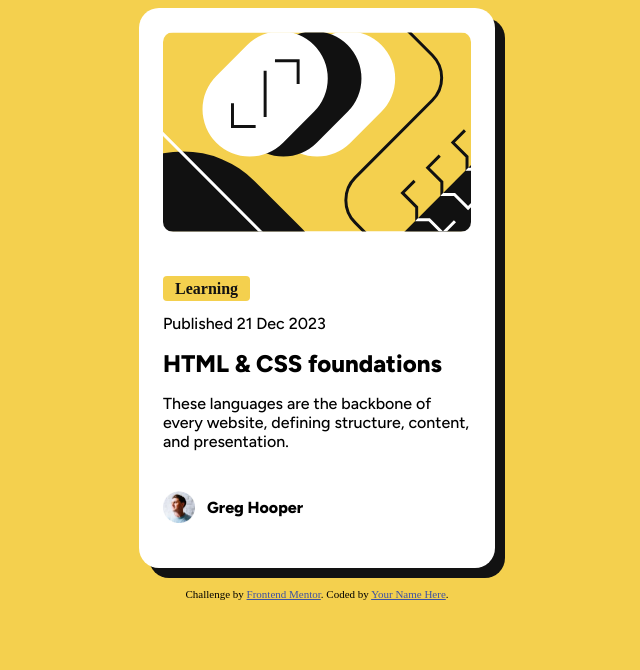
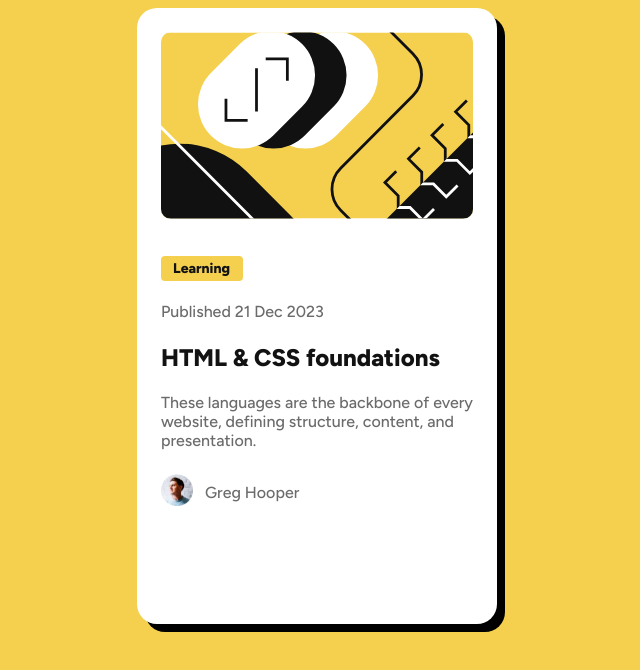
Before and after one commit to bandianconde/blog-preview-card, a plain HTML site: page index.html in a window 1280 px wide. Shown: the whole page, without its empty margins (323-963 px from the left). Drawn offline with Linux system fonts and the light colour scheme.

Commit message:
fix: improve css layout using css custom properties

```diff
--- a/index.html
+++ b/index.html
@@ -3,37 +3,38 @@
 <head>
   <meta charset="UTF-8">
   <meta name="viewport" content="width=device-width, initial-scale=1.0"> <!-- displays site properly based on user's device -->
-
-  <link rel="icon" type="image/png" sizes="32x32" href="./assets/images/favicon-32x32.png">
 <link rel="preconnect" href="https://fonts.googleapis.com">
 <link rel="preconnect" href="https://fonts.gstatic.com" crossorigin>
 <link href="https://fonts.googleapis.com/css2?family=Crete+Round:ital@0;1&family=Figtree:ital,wght@0,300..900;1,300..900&family=Libre+Baskerville:ital,wght@0,400;0,700;1,400&family=Outfit:wght@100..900&display=swap" rel="stylesheet">
-  <link rel="stylesheet" href="./styles.css"/>
+  <link rel="icon" type="image/png" sizes="32x32" href="./assets/images/favicon-32x32.png">
+  <link rel="stylesheet" href="styles.css">
   <title>Frontend Mentor | Blog preview card</title>
 
+  <!-- Feel free to remove these styles or customise in your own stylesheet 👍 -->
+  <style>
+    .attribution { font-size: 11px; text-align: center; }
+    .attribution a { color: hsl(228, 45%, 44%); }
+  </style>
 </head>
 <body>
   <div id="main">
-    <div id="image">
+     <div id="img-wrapper">
+      <img id="article-illustration"  src="./assets/images/illustration-article.svg">
      </div>
-    <div id="description">
-      <h1>Learning</h1>
-      <p class="figtree-light">Published 21 Dec 2023</p>
-      <h2 class="figtree-bold">HTML & CSS foundations</h2>
-      <p class="figtree-light">These languages are the backbone of every website, defining structure, content, and presentation.</p>
+     <div id="details" class="figtree-small">
+      <p class="figtree-bold">Learning</p>
+      <p>Published 21 Dec 2023</p>
+      <h1 class="figtree-bold">HTML & CSS foundations</h1>
+      <p>These languages are the backbone of every website, defining structure, content, and presentation.</p>
      </div>
      <div id="footer">
-      <span id="avatar"></span>
-      <p class="figtree-bold">Greg Hooper</p>
+      <div id="img-avatar-wrapper">
+        <img src="assets/images/image-avatar.webp">
       </div>
-
+      <p class="figtree-small">Greg Hooper</p>
 
      </div>
-  <div class="attribution">
-    Challenge by <a href="https://www.frontendmentor.io?ref=challenge" target="_blank">Frontend Mentor</a>.
-    Coded by <a href="#">Your Name Here</a>.
   </div>
-
 
 
 </body>
--- a/styles.css
+++ b/styles.css
@@ -1,111 +1,124 @@
-.attribution { font-size: 11px; text-align: center; }
-.attribution a { color: hsl(228, 45%, 44%); }
 
+@media (min-width: 375px) {
 
-.figtree-light {
-    font-family: "Figtree", sans-serif;
-    font-optical-sizing: auto;
-    font-weight: 500;
-    font-style: normal;
-  }
-
-.figtree-bold {
-    font-family: "Figtree", sans-serif;
-    font-optical-sizing: auto;
-    font-weight: 800;
-    font-style: normal;
-  }
-body {
-    background-color: hsl(47, 88%, 63%);
-}
-
-@media screen and (min-width: 330px) and (max-width: 375px){
     :root {
-        --main-font-size: 12px;
-    }
-
-    div#main {
-        display: flex;
-        flex-direction: column;
-        margin: auto;
-        height: 560px;
-        width: 327px;
-        background-color: hsl(0, 0%, 100%);
-        border-radius: 20px;
-        font-size: var(--main-font-size);
-        box-shadow: 10px 10px 0px hsl(0, 0%, 7%);
-        margin-bottom: 20px;
-
+        --main-div-width: 360px;
+        --img-width: 312px;
+        --img-height: 200px;
+        --details-gap: 12px;
+        --main-div-gap: 24px;
+        --main-div-padding: 24px;
+        --main-div-height: 616px;
+        --main-font-size: 16px;
+        --title-font-size: 24px;
+        --small-text-font-size: 14px;
     }
 
 }
 
+@media (max-width: 375px) {
 
-@media screen and (min-width: 375px){
-    :root {
-        --main-font-size: 16px;
+     :root {
+        --main-div-width: 327px;
+        --img-width: 279px;
+        --img-height: 200px;
+        --details-gap: 12px;
+        --main-div-gap: 24px;
+        --main-div-padding: 24px;
+        --main-div-height: 501px;
+        --main-font-size: 14px;
+        --title-font-size: 20px;
+        --small-text-font-size: 12px;
+
     }
-    div#main {
-        display: flex;
-        flex-direction: column;
-        margin: auto;
-        height: 560px;
-        width: 356px;
-        min-width: 356px;
-        background-color: hsl(0, 0%, 100%);
-        border-radius: 20px;
-        font-size: var(--main-font-size);
-        box-shadow: 10px 10px 0px hsl(0, 0%, 7%);
-        margin-bottom: 20px;
-    }
+ }
+
+.figtree-small {
+  font-family: "Figtree", sans-serif;
+  font-optical-sizing: auto;
+  font-weight: 500;
+  font-style: normal;
+}
+.figtree-bold {
+  font-family: "Figtree", sans-serif;
+  font-optical-sizing: auto;
+  font-weight: 800;
+  font-style: normal;
+}
+p, h1 {
+    margin: 0;
+}
+
+
+body {
+    font-size: var(--main-font-size);
+    color: hsl(0, 0%, 42%);
+    background-color: hsl(47, 88%, 63%);
+
+}
+img#article-illustration{
+    max-width:100%;
+    max-height:100%;
+
+    border-radius: 10px;
+    display: block;
+}
+#img-wrapper {
+   height: var(--img-height);
+    width: var(--img-width);
+}
+#main {
+    display: flex;
+    flex-direction: column;
+    justify-content: flex-start;
+    align-items: center;
+    gap: var(--main-div-gap);
+    box-sizing: border-box;
+    width: var(--main-div-width);
+    margin: auto;
+    padding: var(--main-div-padding) ;
+    background-color: hsl(0, 0%, 100%);
+    border-radius: 20px;
+    box-shadow: 8px 8px black;
+    height: var(--main-div-height);
+}
+
+#details {
+    flex-grow: 0;
+    flex-shrink: 0;
+    flex-basis: 194px;
+    width: var(--img-width);
+    display: flex;
+    flex-direction: column;
+    justify-content: space-between;
+    gap: var(--details-gap);
 }
 h1 {
+    font-size: var(--title-font-size);
     color: hsl(0, 0%, 7%);
+}
+#details p:first-child {
+    font-size: var(--small-text-font-size);
+    border-radius: 4px;
+    padding: 4px 12px;
     background-color: hsl(47, 88%, 63%);
-    display: inline;
-    padding: 4px 12px;
-    font-size: var(--main-font-size);
-    border-radius: 4px;
-    margin-bottom: 12px;
+    color: hsl(0, 0%, 7%);
+    width: calc(82px - 2 * 12px);
 }
-
-div#image {
-    margin: 24px;
-    border-radius: 10px;
-    background-image: url("./assets/images/illustration-article.svg");
-    background-image: no-repeat;
-    height: 200px;
-    background-size: cover;
+#details p:second-child {
+    font-size: var(--small-text-font-size);
 
 }
 
-div#description {
-    padding: 24px;
-}
-span#avatar {
-    background-image: url("./assets/images/image-avatar.webp");
-    background-size: 32px 32px;
-    height: 32px;
-    width: 32px;
-    display: inline-block;
-
-}
-div#footer {
-    height: 32px;
+#footer {
     display: flex;
+    flex-direction: row;
     align-items: center;
     gap: 12px;
-    margin-right: 24px;
-    margin-left: 24px;
-
+    align-self: flex-start;
+    padding-bottom: 24px;
 }
-
-h2 {
-    margin-top: 12px;
-    margin-bottom: 12px
+#img-avatar-wrapper img{
+    width: 32px;
+    height: 32px;
 }
-
-h2:hover {
-    color: hsl(47, 88%, 63%);
-    cursor: grab;
-}
```
Lines whose indentation alone changed are shown as unchanged.
